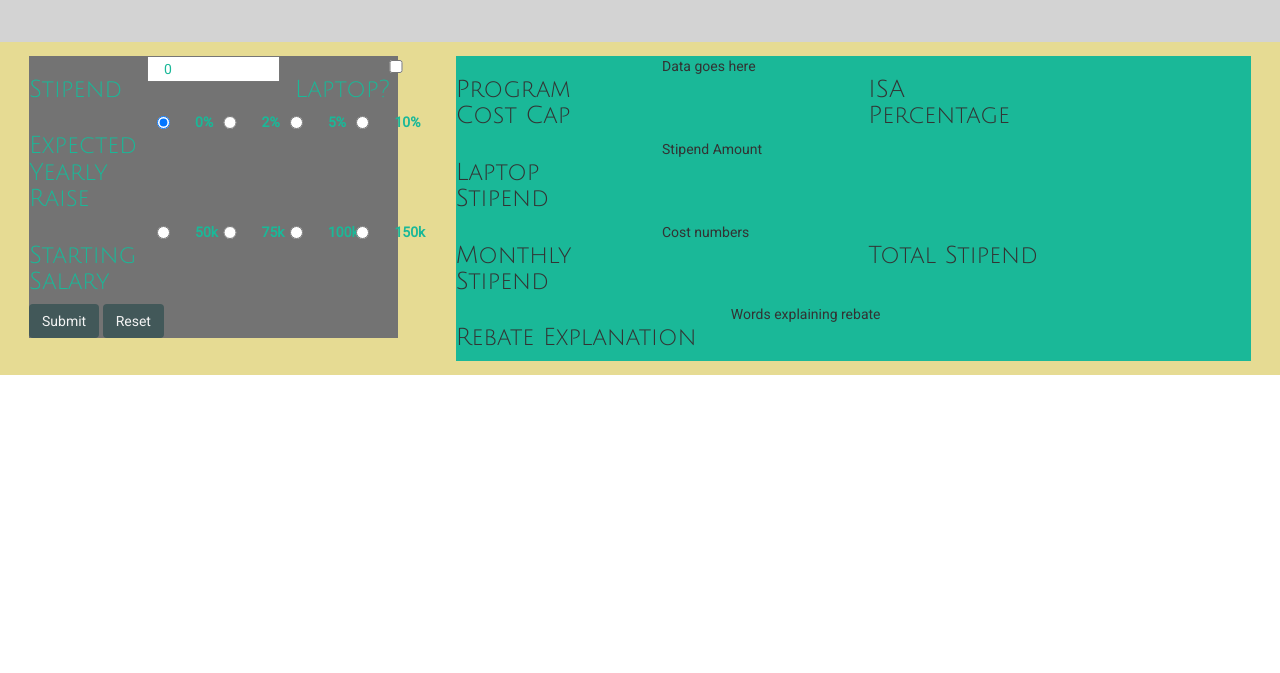
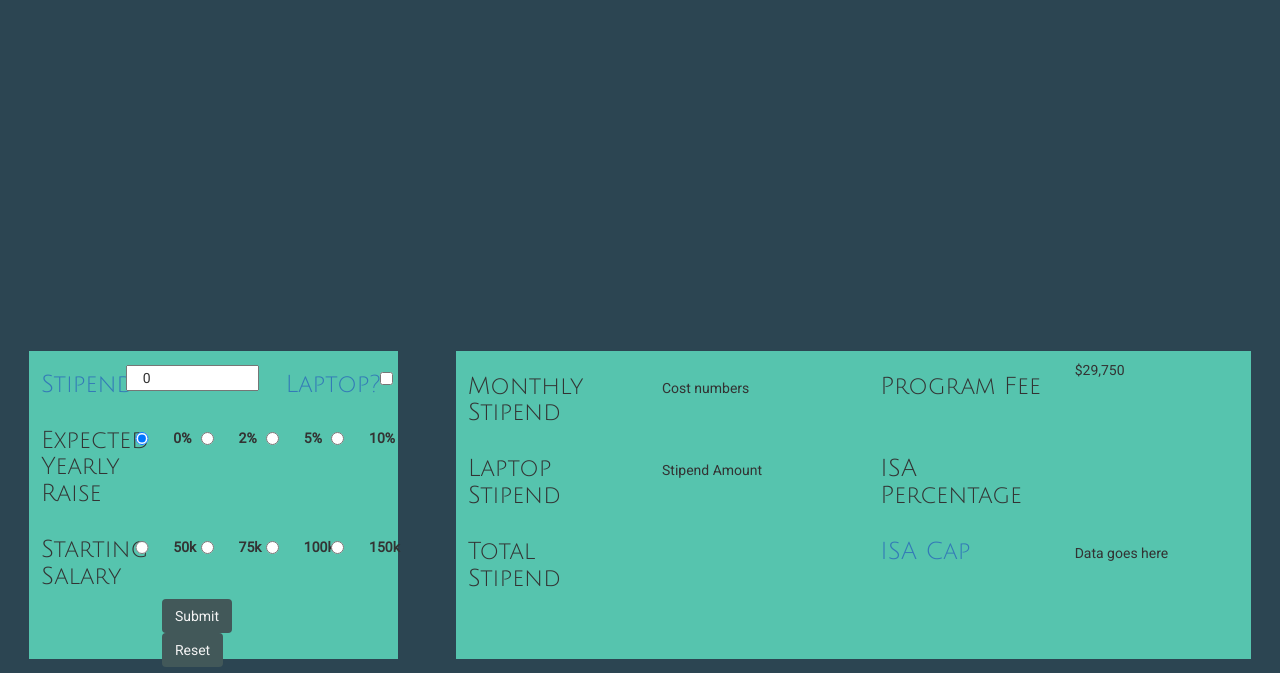
Before and after one commit to lizzkats/ISACalculator, a website: page index.html in a window 1280 px wide. Shown: the part 153-826 px from the top of the page. Before the commit the page ends 800 px from the top, so only its background shows below. Drawn offline with nearby package versions, Linux system fonts and the light colour scheme.

Commit message:
did alot of things

```diff
--- a/index.html
+++ b/index.html
@@ -13,6 +13,7 @@
   </head>
   <body>
     <div class="container">
+      <div id="page-title-box"><h1 id="page-title">Learners Guild ISA Calculator</h1></div>
       <div class = "row">
         <div id="chart" class = "col-xs-12">
           <div id="chart-margins">
@@ -25,60 +26,81 @@
           <div id="error">
 
           </div>
+          <div id="hover-info">Test if I'm hidden</div>
           <div id="input">
             <form autocomplete="off" action="javascript:setInfo();">
               <div class="row">
-                <h3 class="col-xs-4">Stipend</h3>
+                <h3 id='stipend-title' class="col-xs-3"><a href="" title="You can request a stipend between $0 and $1384.60 per month. ISA percentage is increased with every 100 dollar increase.">Stipend</a></h3>
                 <input placeholder="Enter Stipend" type="text" id="stipend" class="col-xs-4" value="0"/>
-                <h3 class="col-xs-3">Laptop?</h3>
+                <h3 class="col-xs-3"><a href="" title="If you choose this option, you'll receive an additional $1846 as a laptop stipend. This increases your ISA by 1%.">Laptop?</a></h3>
                 <input type="checkbox" onclick='laptopCheck();' name="laptop" id="laptop" class="col-xs-1" />
               </div>
               <div class="row">
-                <h3 class="col-xs-4">Expected Yearly Raise</h3>
+                <h3 class="col-xs-3">Expected Yearly Raise</h3>
+                <div class='radioButtons'>
                 <input type="radio" name="raise" class="col-xs-1" id="raise0" value="0" checked/><label class="col-xs-1" for="raise0">0% </label>
                 <input type="radio" name="raise" class="col-xs-1" id="raise2" value=".02"/><label class="col-xs-1" for="raise2">2% </label>
                 <input type="radio" name="raise" class="col-xs-1" id="raise5" value=".05"/><label class="col-xs-1" for="raise5">5% </label>
                 <input type="radio" name="raise" class="col-xs-1" id="raise10" value=".1"/><label class="col-xs-1" for="raise10">10% </label>
               </div>
+              </div>
               <div class="row">
-                <h3 class="col-xs-4">Starting Salary</h3>
+                <h3 class="col-xs-3">Starting Salary</h3>
+                <div class='radioButtons'>
                 <input type="radio" name="salary" class="col-xs-1" id="sal50" value="50000"/><label class="col-xs-1" for="sal50">50k</label>
                 <input type="radio" name="salary" class="col-xs-1" id="sal75" value="75000"/><label class="col-xs-1" for="sal75">75k</label>
                 <input type="radio" name="salary" class="col-xs-1" id="sal100" value="100000"/><label class="col-xs-1" for="sal100">100k</label>
                 <input type="radio" name="salary" class="col-xs-1" id="sal150" value="150000"/><label class="col-xs-1" for="sal150">150k</label>
               </div>
-              <div id="buttons" class="rows">
+              </div>
+              <div id="buttons" class="row">
+                <div class="col-xs-4"></div>
+                <div class="col-xs-4">
                 <input id="submit-form" onclick="setInfo();" class="btn btn-submit" type="submit" value="Submit"/>
                 <button id="reset-form" onclick="resetButton();" class="btn btn-reset" type="button">Reset</button>
+              </div>
+              <div class="col-xs-4"></div>
               </div>
             </form>
           </div>
         </div>
         <div class = "col-xs-8">
           <div id="output">
+            <div id="space" class="row">
+              <div class="col-xs-3"></div>
+              <div class="col-xs-3"></div>
+              <div class="col-xs-3"></div>
+              <div class="col-xs-3"></div>
+              <div class="col-xs-3"></div>
+              <div class="col-xs-3"></div>
+              <div class="col-xs-3"></div>
+
+            </div>
             <div id="cost-cap" class="row">
-              <div class="col-xs-3"><h3>Program Cost Cap</h3></div>
-              <div class="col-xs-3" id="cap-output">Data goes here</div>
-              <div class="col-xs-3"><h3>ISA Percentage</h3></div>
-              <div id="isa-output" class="col-xs-3"></div>
+              <div class="col-xs-3"><h3>Monthly Stipend</h3></div>
+              <h5 class="col-xs-3" id="monthly-stipend-output"> Cost numbers </h5>
+              <div class="col-xs-3"><h3>Program Fee</h3></div>
+              <h5 id="fee-output"class="col-xs-3">$29,750</h5>
             </div>
             <div id="laptop-stipend" class="row">
               <div class="col-xs-3"><h3>Laptop Stipend</h3></div>
-              <div class="col-xs-3" id="laptop-output">Stipend Amount</div>
-              <div class="col-xs-3"><h3></h3></div>
-              <div class="col-xs-3"></div>
+              <h5 class="col-xs-3" id="laptop-output">Stipend Amount</h5>
+              <div class="col-xs-3"><h3>ISA Percentage</h3></div>
+              <h5 id="isa-output" class="col-xs-3"></h5>
+
             </div>
             <div id="stipend-info" class="row">
-              <div class="col-xs-3"><h3>Monthly Stipend</h3></div>
-              <div class="col-xs-3" id="monthly-stipend-output"> Cost numbers </div>
               <div class="col-xs-3"><h3>Total Stipend</h3></div>
-              <div class="col-xs-3" id="total-stipend-output"></div>
+              <h5 class="col-xs-3" id="total-stipend-output"></h5>
+              <div class="col-xs-3"><h3><a href="" title="The ISA Cap is equal to double the program fees and whatever stipend you choose to take. No matter what your salary is, you'll never be required to pay more than this amount.">ISA Cap</a></h3></div>
+              <h5 class="col-xs-3" id="cap-output">Data goes here</h5>
+
               <!-- <div class="col-xs-3">Words about cost</div> -->
             </div>
-            <div id="rebate" class="row">
+            <!-- <div id="rebate" class="row">
               <div class="col-xs-4"><h3>Rebate Explanation</h3></div>
-              <div class="col-xs-8">Words explaining rebate</div>
-            </div>
+              <div class="col-xs-8"><h3>Words explaining rebate</h3></div>
+            </div> -->
           </div>
         </div>
       </div>
--- a/stylesheet.css
+++ b/stylesheet.css
@@ -3,31 +3,87 @@
 @import 'https://fonts.googleapis.com/css?family=Roboto';
 
 /*import Helvetica Nue*/
+#hover-info{
+  display:none;
+}
 
 
+#page-title{
+  font-family:'Julius Sans One',sans-serif;
+  text-align:center;
+}
+
+#cap-output,
+#laptop-output,
+#total-stipend-output,
+#monthly-stipend-output,
+#isa-output{
+  margin-top:2em;
+
+}
+#stipend{
+  margin-top:1em;
+}
+#laptop{
+  margin-top:1.5em;
+}
+
+h3{
+  margin-left:.5em;
+}
+
+input[type=radio],
+label{
+  margin-left:0em;
+  margin-right:0em;
+}
+.radioButtons{
+  margin-top:1.50em;
+  margin-left:-.5em;
+  margin-right:1em;
+}
 .container{
-  background-color: #E6DB93;
+  /*background-color: #E6DB93;*/
+
+  background-color:#2C4552;
   min-width:100%;
+  min-height:100%;
 }
 #input{
-  background-color:#737373;
-  color: #1AB898;
+  /*background-color:#737373;
+  color: #1AB898;*/
+  background-color:#1AB898;
+  background-color:#56C4AE;
   margin:1em;
 }
 #chart{
-  background-color:lightgrey;
+  /*background-color:lightgrey;*/
+  width:50%;
+  margin-left:25%;
+  margin-right:25%;
+  min-height:30em;
 }
 #output{
-  background-color:#1AB898;
+  background-color:#56C4AE;
   margin:1em;
 }
+
+#input, #output{
+  height:22em;
+}
 #chart-margins{
-  width:60%;
+  /*width:60%;
   margin-left:20%;
-  margin-right:20%;
+  margin-right:20%;*/
 }
 body{
   font-family:'Roboto',sans-serif !important;
+  min-height:100%;
+  height:100%;
+  max-height:100%;
+}
+html{
+  height:100%;
 }
 
 h3{
@@ -46,7 +102,6 @@ h3{
 @media screen and (max-width: 1024px) and (min-width: 861px) {
   h3{
     font-size: 1.5em !important;
-    color: green !important;
   }
 }
 
@@ -54,6 +109,5 @@ h3{
 @media screen and (max-width: 860px) {
   h3{
     font-size: 1.4em !important;
-    color: white;
   }
 }
```
Also changed, not shown: calculations.js (+14 -0 lines).
